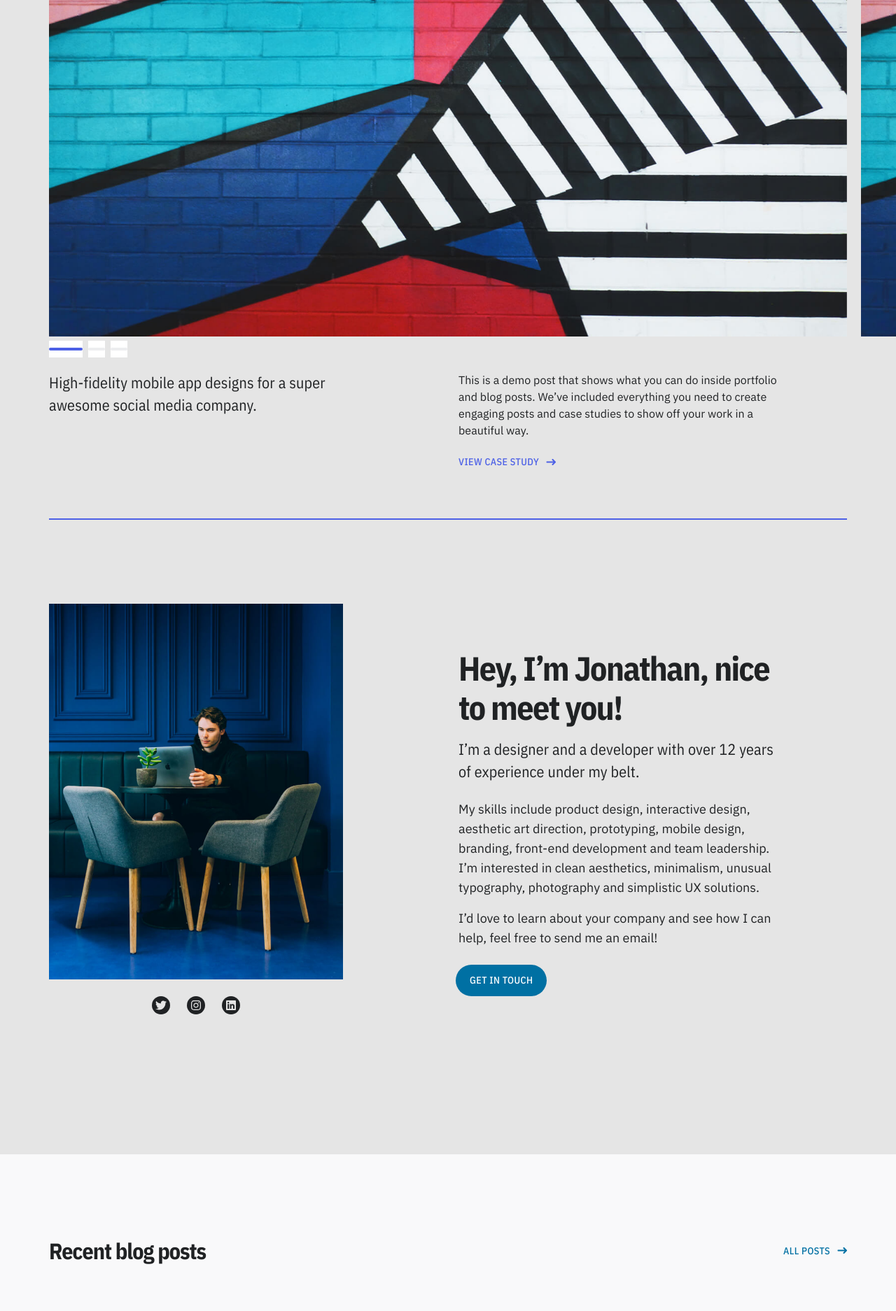
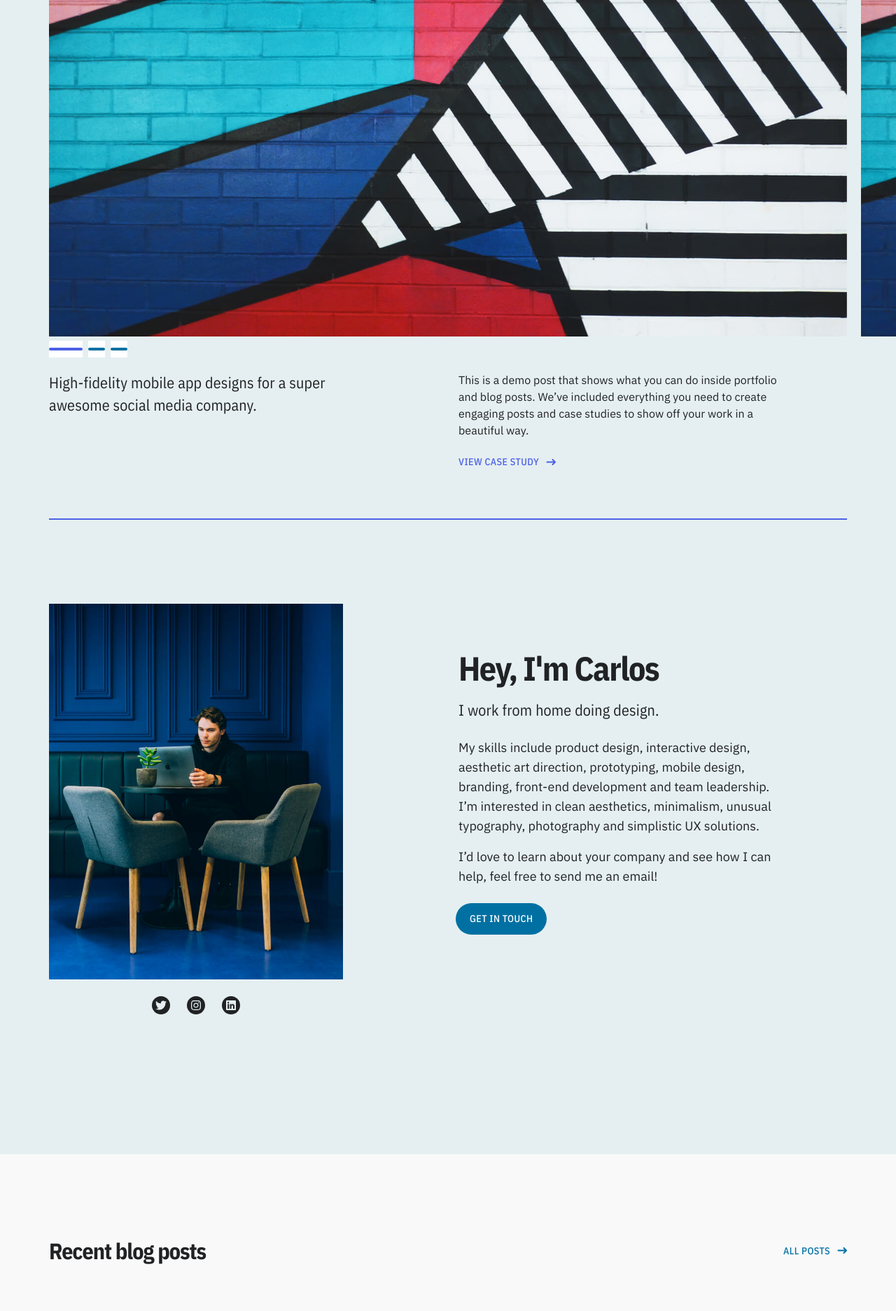
Before and after one commit to Zavorio/zavorio.github.io, a Jekyll site: the page built from index.html, in a window 1280 px wide. Shown: the part 806-2680 px from the top of the page at 70% size. Built offline with Jekyll 4.4.1, drawn with Linux system fonts in a browser that asks for light colours; nearby versions of some CDN libraries.

Commit message:
More tweaks

```diff
--- a/_data/settings.yml
+++ b/_data/settings.yml
@@ -60,13 +60,13 @@ social_settings:
   linkedin_url: 'https://cr.linkedin.com/in/zavorio'
 
 color_settings:
-  background_color: '#E5E5E5'
+  background_color: '#E5EFF1'
   background_alt_color: '#f4f5f6'
   text_dark_color: '#202224'
   text_medium_color: '#6C7A89'
   text_light_color: '#AEB3BB'
   accent_color: '#0070A3'
-  border_color: '#ECEDEF'
+  border_color: '#0070A3'
   error_color: '#D64541'
 
 font_settings:
--- a/_includes/section__about.html
+++ b/_includes/section__about.html
@@ -11,8 +11,8 @@
     </div>
 
     <div class="about__content">
-      <h2 class="title">Hey, I’m Jonathan, nice to meet you!</h2>
-      <p class="subtitle subtitle--light">I’m a designer and a developer with over 12 years of experience under my belt.
+      <h2 class="title">Hey, I'm Carlos</h2>
+      <p class="subtitle subtitle--light">I work from home doing design.
       </p>
 
       <p>My skills include product design, interactive design, aesthetic art direction, prototyping, mobile design,
```
